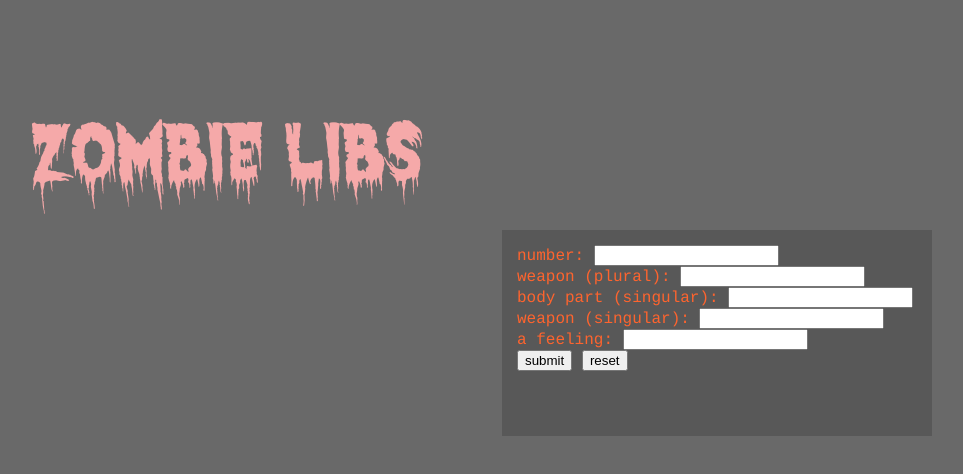
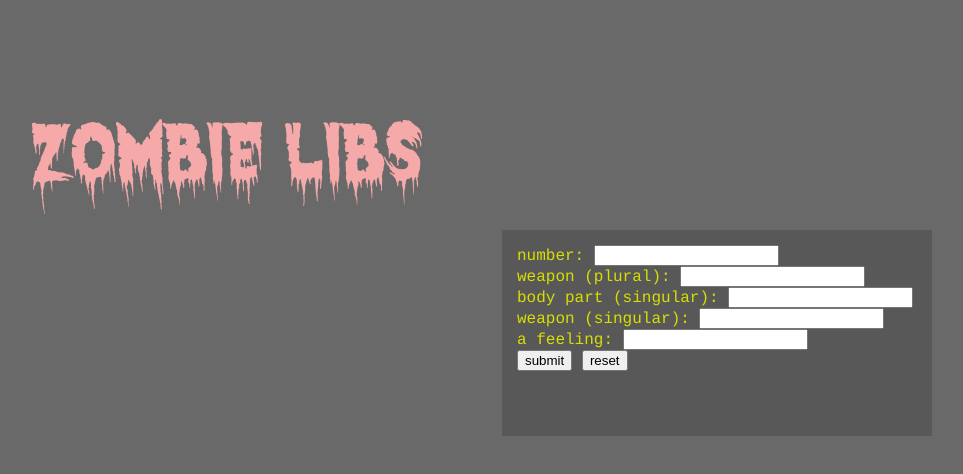
Before and after one commit to srujanada/ex2, a plain HTML site: page index.html in a window 1280 px wide. Shown: the whole page, without its empty margins (6-969 px from the left). Drawn offline with Linux system fonts and the light colour scheme; a web font is replaced by a local one.

Commit message:
update 3

```diff
--- a/index.html
+++ b/index.html
@@ -12,19 +12,19 @@
     </header>
 
     <form name="inputForm">
-        <label>number:</label>
+        <label class=red>number:</label>
         <input type="text" name="nounOne"> <br />
 
-        <label>weapon (plural):</label>
+        <label class=red>weapon (plural):</label>
         <input type="text" name="nounTwo"> <br />
 
-        <label>body part (singular):</label>
+        <label class=red>body part (singular):</label>
         <input type="text" name="three"> <br />
 
-        <label>weapon (singular):</label>
+        <label class=red>weapon (singular):</label>
         <input type="text" name="four"> <br />
 
-        <label>a feeling:</label>
+        <label class=red>a feeling:</label>
         <input type="text" name="five"> <br />
 
         <input type="submit" value="submit" />
```
Also changed, not shown: 1 other file.
